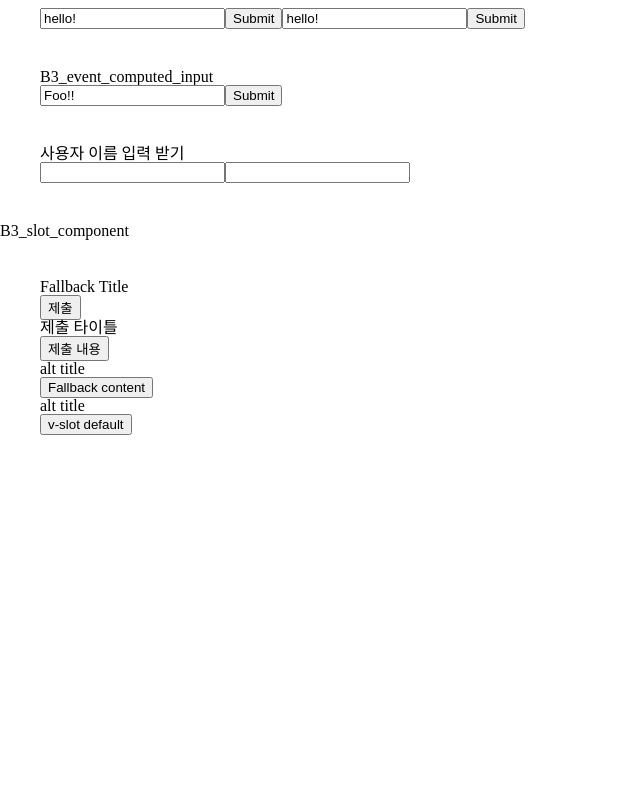
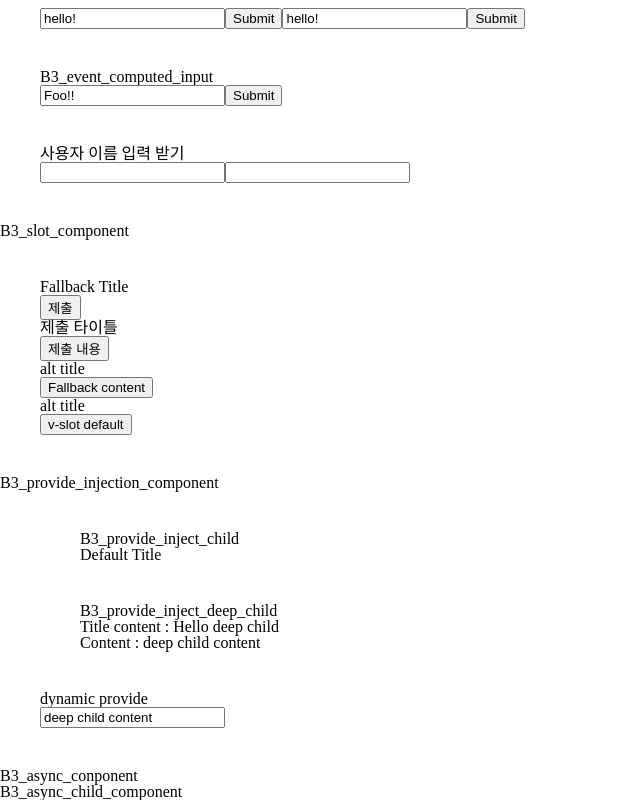
Before and after one commit to peacepiece7/vue-template, a Vue app in the folder playground/: page / in a window 1280 px wide. Shown: the part 3263-4063 px from the top of the page, without its empty margins (0-640 px from the left). Before the commit the page ends 3738 px from the top, so only its background shows below. Built offline with nearby package versions, Linux system fonts and the light colour scheme.

Commit message:
async component, provide/inject

```diff
--- a/playground/src/App.vue
+++ b/playground/src/App.vue
@@ -12,6 +12,8 @@
   <A12_component_composition />
   <B3_event_component />
   <B3_slot_component />
+  <B3_provide_injection_component />
+  <B3_async_conponent />
 </template>
 
 <script>
@@ -28,6 +30,8 @@ import A10_watcher_egaer_composition from './components/A10_watcher_egaer_compos
 import A12_component_composition from './components/A12_component_composition.vue'
 import B3_event_component from './components/B3_event_component.vue'
 import B3_slot_component from './components/B3_slot_component.vue'
+import B3_provide_injection_component from './components/B3_provide_injection_component.vue'
+import B3_async_conponent from './components/B3_async_conponent.vue'
 
 export default {
   components: {
@@ -44,6 +48,9 @@ export default {
     A12_component_composition,
     B3_event_component,
     B3_slot_component,
+    B3_provide_injection_component,
+    B3_async_conponent
+
   },
 }
 </script>
--- /dev/null
+++ b/playground/src/components/B3_async_child_component.vue
@@ -0,0 +1,11 @@
+<template>
+  <div>B3_async_child_component</div>
+</template>
+
+<script setup>
+
+</script>
+
+<style scoped>
+  section { margin: 40px; }
+</style>
--- /dev/null
+++ b/playground/src/components/B3_async_conponent.vue
@@ -0,0 +1,24 @@
+<template>
+  <div>B3_async_conponent</div>
+  <div>
+    <VAsyncComponent />
+  </div>
+</template>
+
+<script setup>
+import { defineAsyncComponent } from 'vue';
+const VAsyncComponent = defineAsyncComponent({
+    loader :  () => {
+        // * async로 작성할 수 없음
+        return import('./B3_async_child_component.vue')
+    },
+    delay : 200, // default
+    errorComponent : "<div>Error occured!</div>",
+    loadingComponent : "<div>Loading...</div>",
+    timeout :30000 // default : infinity
+});
+</script>
+
+<style scoped>
+  section { margin: 40px; }
+</style>
--- /dev/null
+++ b/playground/src/components/B3_provide_inject_child.vue
@@ -0,0 +1,19 @@
+<template>
+  <section>
+    <div>B3_provide_inject_child</div>
+    <slot name="title">
+      <h1>Default Title</h1>
+    </slot>
+  </section>
+  <section>
+    <B3_provide_inject_deep_child />
+  </section>
+</template>
+
+<script setup>
+import B3_provide_inject_deep_child from './B3_provide_inject_deep_child.vue';
+</script>
+
+<style scoped>
+  section { margin: 40px; }
+</style>
--- /dev/null
+++ b/playground/src/components/B3_provide_inject_deep_child.vue
@@ -0,0 +1,16 @@
+<template>
+  <div>B3_provide_inject_deep_child</div>
+  <div>Title content : {{ titleContent }}</div>
+  <div>Content : {{ content }}</div>
+</template>
+
+<script setup>
+import { inject } from 'vue';
+const titleContent = inject('titleContent');
+const content = inject('content');
+
+</script>
+
+<style scoped>
+  section { margin: 40px; }
+</style>
--- /dev/null
+++ b/playground/src/components/B3_provide_injection_component.vue
@@ -0,0 +1,29 @@
+<template>
+  <div>B3_provide_injection_component</div>
+  <section>
+    <B3_provide_inject_child />
+  </section>
+  <section>
+    <h2>dynamic provide</h2>
+    <input v-model="content" />
+  </section>
+</template>
+
+<script setup>
+/**
+ * @note provide/inject 사용 방법
+ * @link https://v3-docs.vuejs-korea.org/guide/components/provide-inject.html#working-with-symbol-keys
+ */
+import B3_provide_inject_child from './B3_provide_inject_child.vue';
+import { provide , ref } from 'vue';
+provide('titleContent', 'Hello deep child');
+
+// * dynamic provide
+const content = ref("deep child content")
+provide("content", content)
+
+</script>
+
+<style scoped>
+  section { margin: 40px; }
+</style>
```
